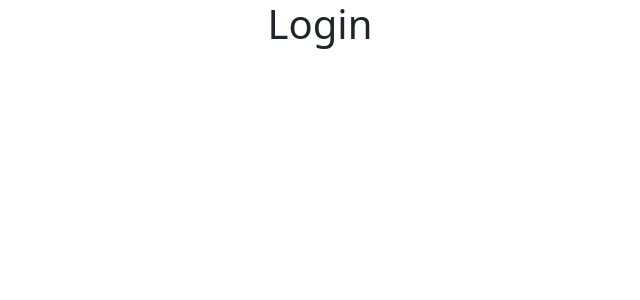
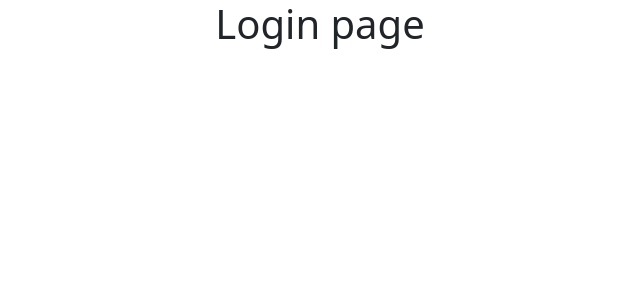
Before and after one commit to Sayed-Esmatullah-Azimi/Ecommerce_project, a React (Create React App) app: page /login in a window 1280 px wide. Shown: the top 300 px of the page, without its empty margins (320-960 px from the left). Built offline with nearby package versions, Linux system fonts and the light colour scheme.

Commit message:
react-router-setup

```diff
--- a/src/Login.js
+++ b/src/Login.js
@@ -3,7 +3,7 @@ import React from 'react'
 function Login() {
   return (
     <div>
-      <h1 className="">Login</h1>
+      <h1 className="">Login page</h1>
     </div>
   )
 }
```
